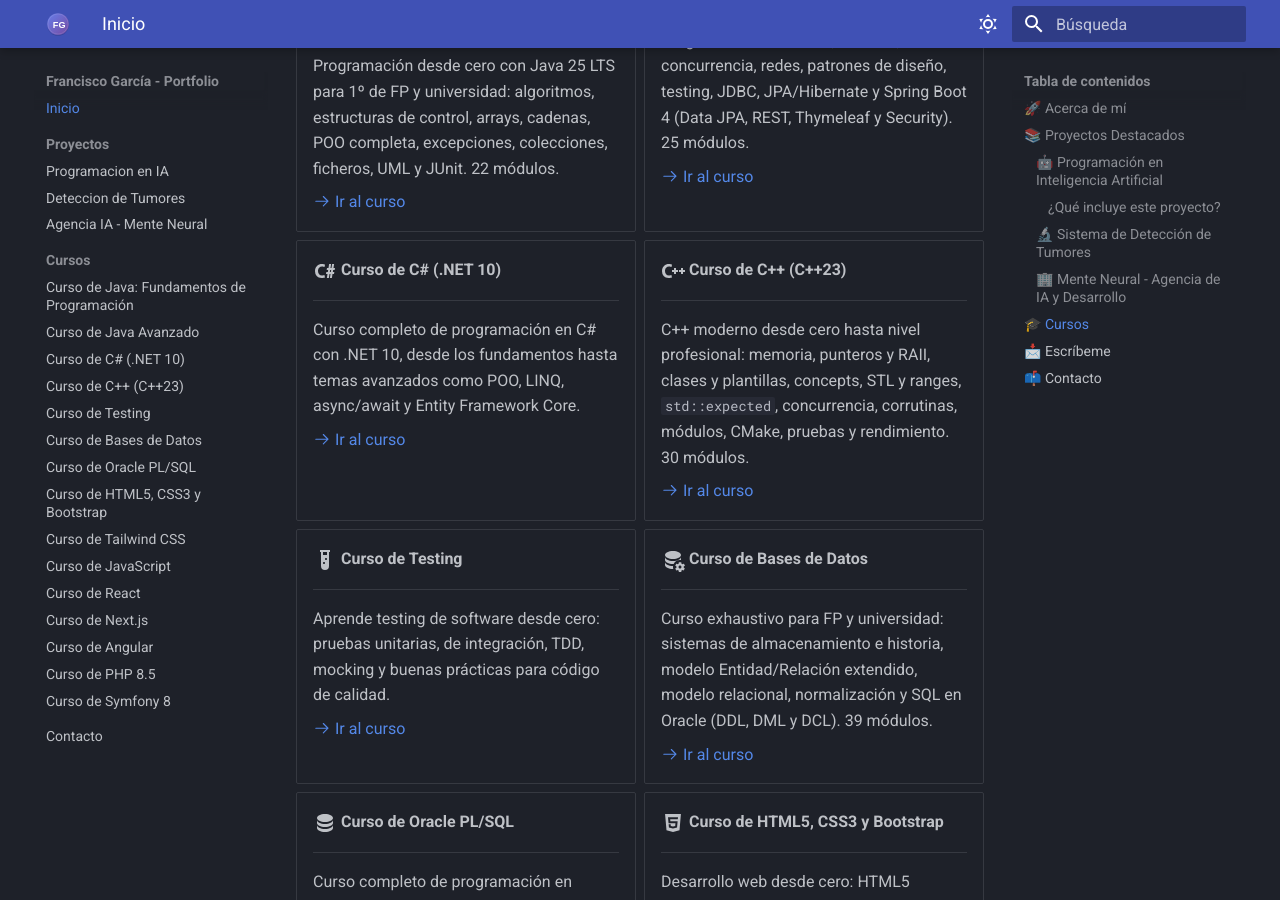
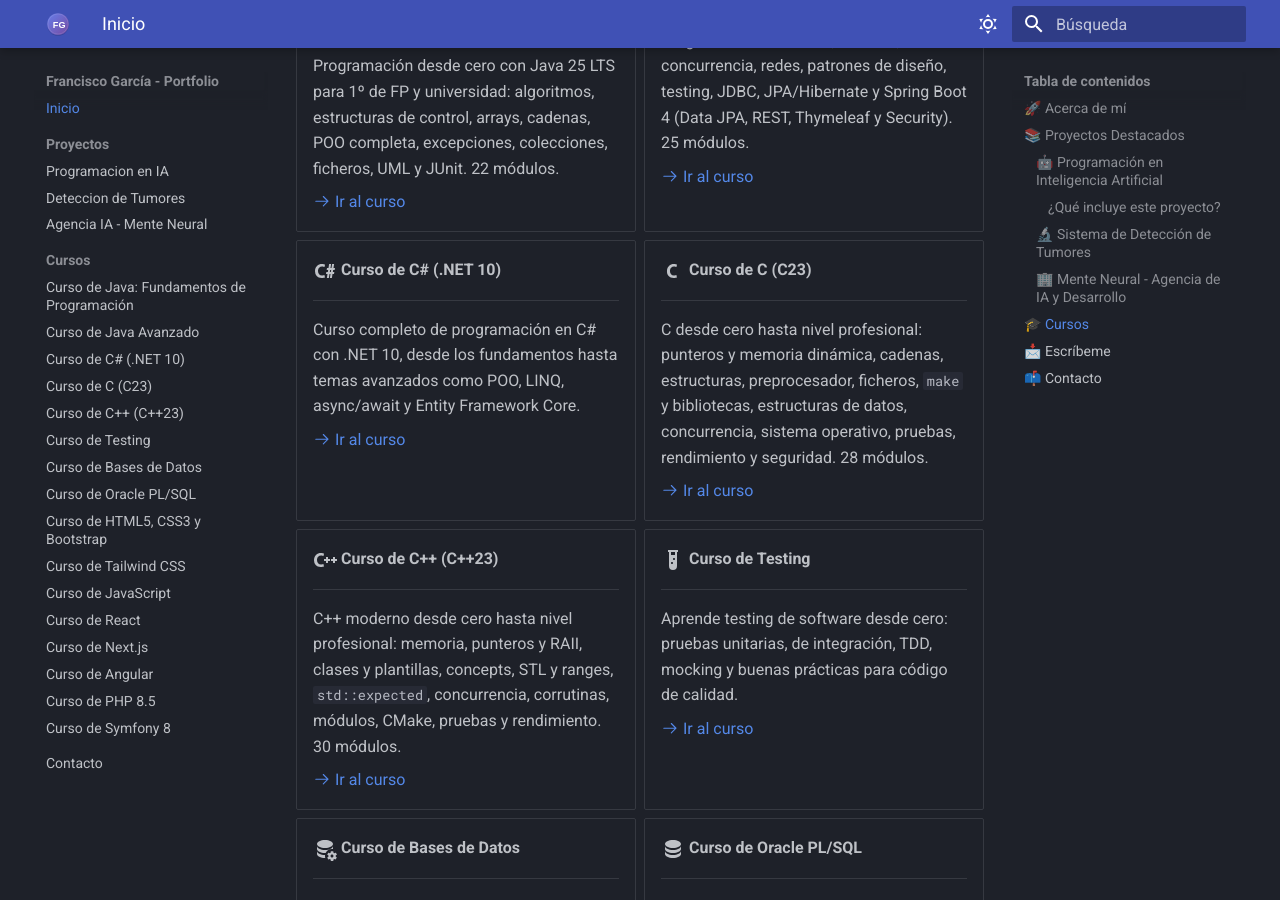
Before and after one commit to fmgarcia/fmgarcia.github.io, an MkDocs documentation site: the page built from docs/index.md, in a window 1280 px wide and 900 px high, scrolled down 2782 px. Built offline with MkDocs 1.6.1 and Material for MkDocs 9.7.7, drawn with Linux system fonts in a browser that asks for light colours.

Commit message:
Enlazar el curso de C (C23) entre C# y C++
Co-Authored-By: Claude Opus 5.5 <noreply@anthropic.com>

```diff
--- a/docs/index.md
+++ b/docs/index.md
@@ -132,6 +132,14 @@ Este sitio web sirve como **puerta de entrada** a todos mis proyectos públicos,
     Curso completo de programación en C# con .NET 10, desde los fundamentos hasta temas avanzados como POO, LINQ, async/await y Entity Framework Core.
 
     [:octicons-arrow-right-24: Ir al curso](https://fmgarcia.github.io/CursoNet/){ target="_blank" }
+
+-   :material-language-c:{ .lg .middle } **Curso de C (C23)**
+
+    ---
+
+    C desde cero hasta nivel profesional: punteros y memoria dinámica, cadenas, estructuras, preprocesador, ficheros, `make` y bibliotecas, estructuras de datos, concurrencia, sistema operativo, pruebas, rendimiento y seguridad. 28 módulos.
+
+    [:octicons-arrow-right-24: Ir al curso](https://fmgarcia.github.io/CursosGithubIO/CursoC/){ target="_blank" }
 
 -   :material-language-cpp:{ .lg .middle } **Curso de C++ (C++23)**
 
--- a/mkdocs.yml
+++ b/mkdocs.yml
@@ -49,6 +49,7 @@ nav:
     - "Curso de Java: Fundamentos de Programación": https://fmgarcia.github.io/CursosGithubIO/CursoJavaFundamentos/
     - Curso de Java Avanzado: https://fmgarcia.github.io/CursosGithubIO/CursoJavaAvanzado/
     - Curso de C# (.NET 10): https://fmgarcia.github.io/CursoNet/
+    - Curso de C (C23): https://fmgarcia.github.io/CursosGithubIO/CursoC/
     - Curso de C++ (C++23): https://fmgarcia.github.io/CursosGithubIO/CursoCpp/
     - Curso de Testing: https://fmgarcia.github.io/CursoTesting/
     - Curso de Bases de Datos: https://fmgarcia.github.io/CursosGithubIO/CursoBasesDatos/
```
